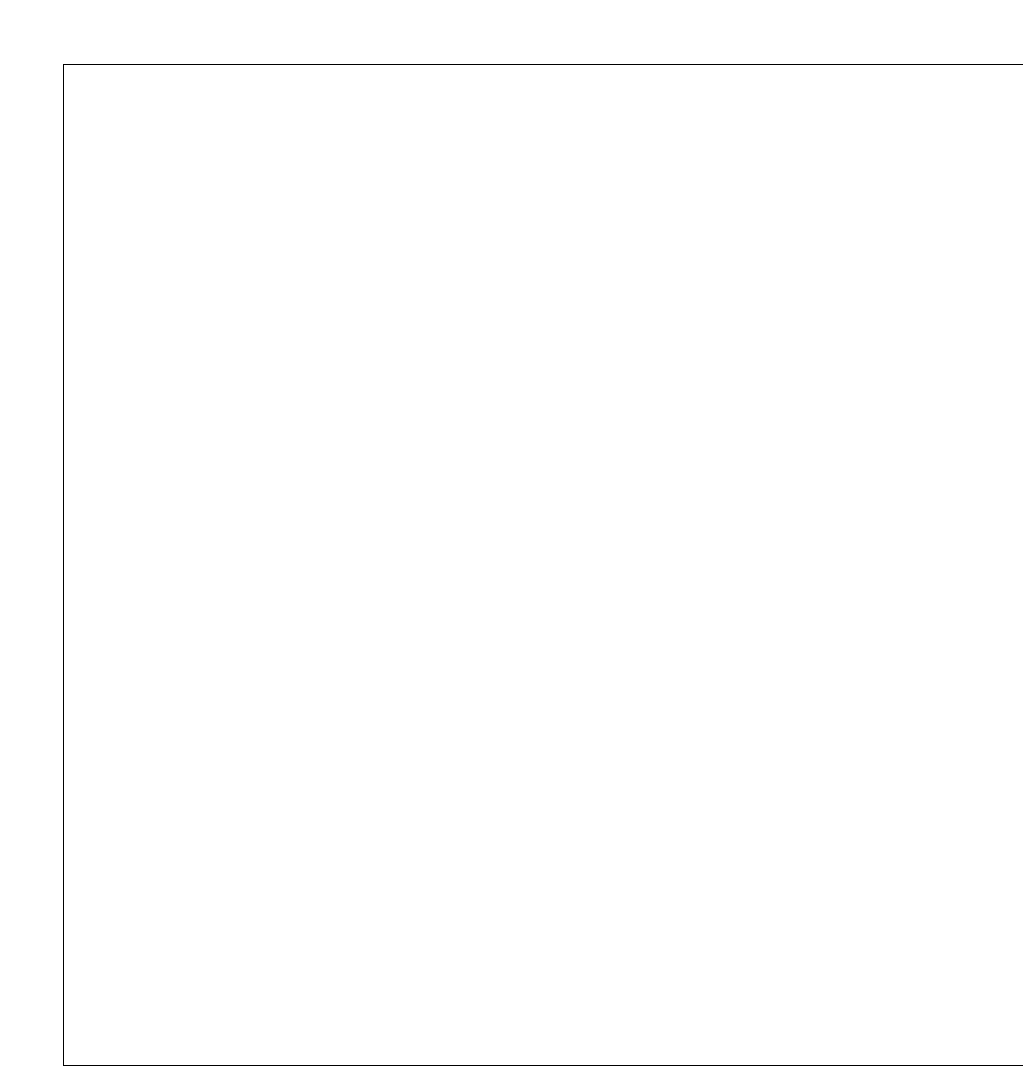
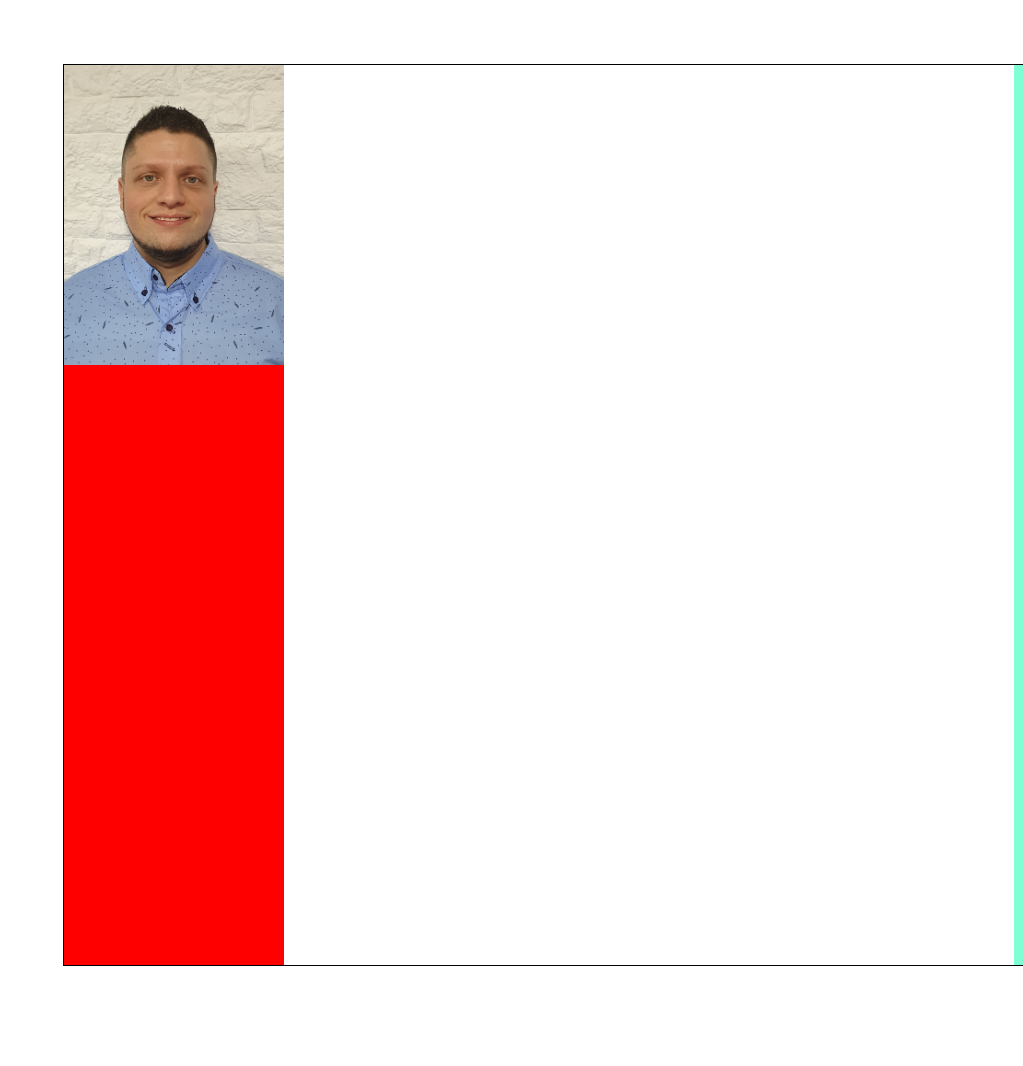
Before and after one commit to FerTamone/Curriculum-Vitae, a website: page index.html in a window 1280 px wide. Shown: the top 1066 px of the page, without its empty margins (257-1280 px from the left). After the commit the page ends 1030 px from the top, so only its background shows below. Drawn offline with Linux system fonts and the light colour scheme.

Commit message:
agregando cosas

```diff
--- a/index.html
+++ b/index.html
@@ -7,10 +7,10 @@
     <link rel="stylesheet" href="css/style.css">
     <title>FERNANDO TAMONE</title>
 </head>
-<body>
-    <div class="cuerpoCv">
+<body >
+    <div id="grilla" class="cuerpoCv">
         <header>
-            <img class="" src="" >
+            <img src="foto-cv.jpg" class="imgHeader" >
             <nav>
                 <div></div>
                 <div></div>
--- a/scss/layout/_footer.scss
+++ b/scss/layout/_footer.scss
@@ -0,0 +1,5 @@
+footer{
+    @extend .flex-column;
+    grid-area: footer;
+    background-color:aquamarine ;
+}
--- a/scss/layout/_header.scss
+++ b/scss/layout/_header.scss
@@ -0,0 +1,14 @@
+header{
+    @extend .flex-column;
+    nav{
+        @extend .flex-column;
+        grid-area: nav;
+        div{
+            @include sizes(22rem,10rem);
+            background-color: red;
+        }
+    }
+    img{
+        grid-area: imgCv;
+    }
+}
--- a/scss/utilities/_variables.scss
+++ b/scss/utilities/_variables.scss
@@ -1,7 +1,7 @@
 .cuerpoCv{
     margin: 5% 25% 5% 25%;
     width: 100rem;
-    height: 100rem;
+    height: 90rem;
     border: 1px solid black;
 }
 
@@ -18,15 +18,18 @@
 #grilla{
     display: grid;
     grid-template-areas:
-    "icono section redes"
-    "nav section redes"
-    "nav section redes"
-    "nav section autor"
-    "nav section dato"
-    "nav section dato"
-    "nav section dato"
-    "footer footer footer";
-    grid-template-columns:30rem 60rem 10rem ;
-    grid-template-rows:auto ;
+    "imgCv section footer"
+    "nav section footer"
+    "nav section footer"
+    "nav section footer"
+    "nav section footer"
+    "nav section footer"
+    "nav section footer";
+    grid-template-columns:22rem 73rem 5rem ;
+    grid-template-rows:30rem 10rem 10rem 10rem 10rem 10rem 10rem;
+}
 
+@mixin sizes($ancho,$alto) {
+    width: $ancho;
+    height: $alto;
 }
--- a/scss/views/_index.scss
+++ b/scss/views/_index.scss
@@ -0,0 +1,3 @@
+.imgHeader{
+    @include sizes(22rem,30rem);
+}
```
Also changed, not shown: css/style.css, foto-cv.jpg (added).
